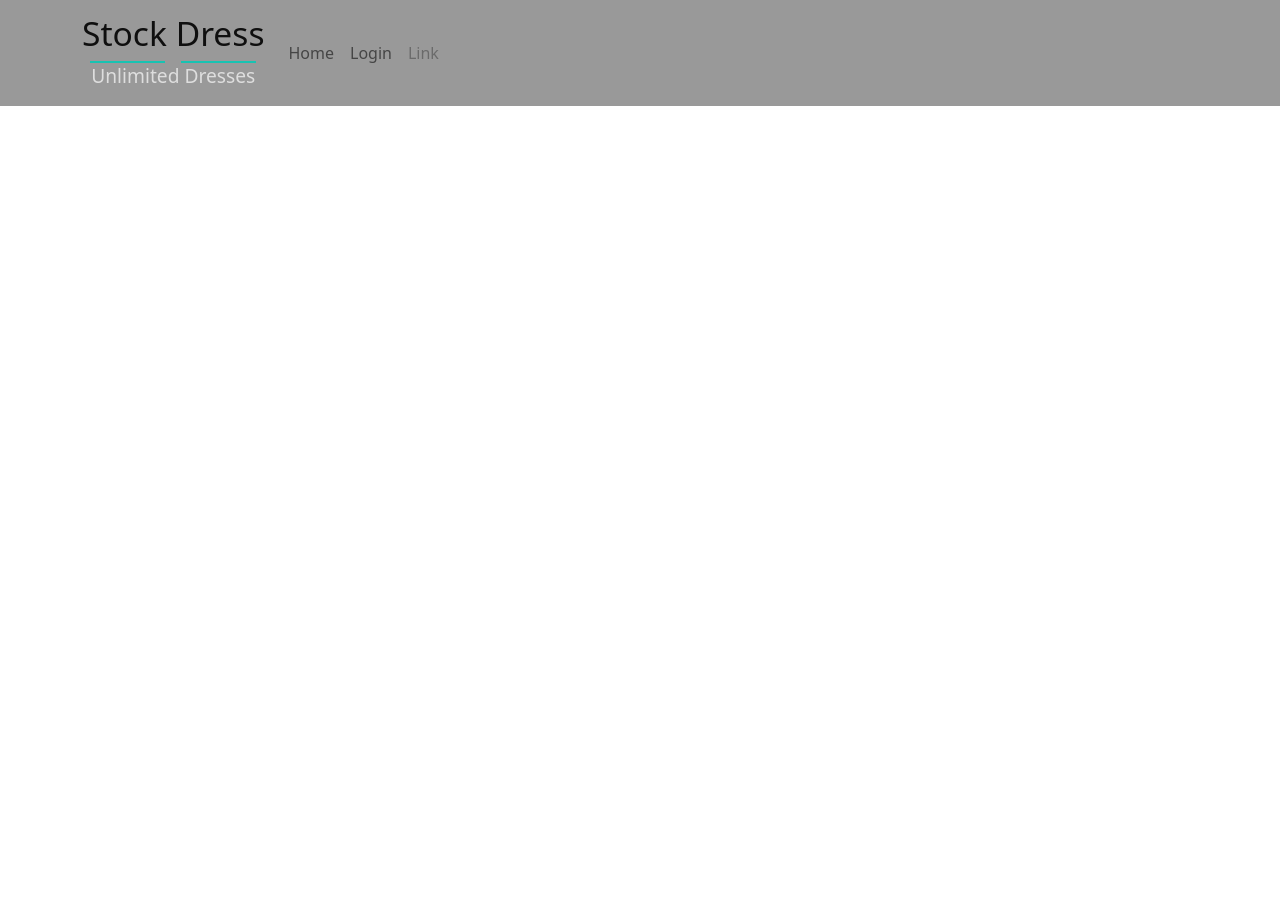
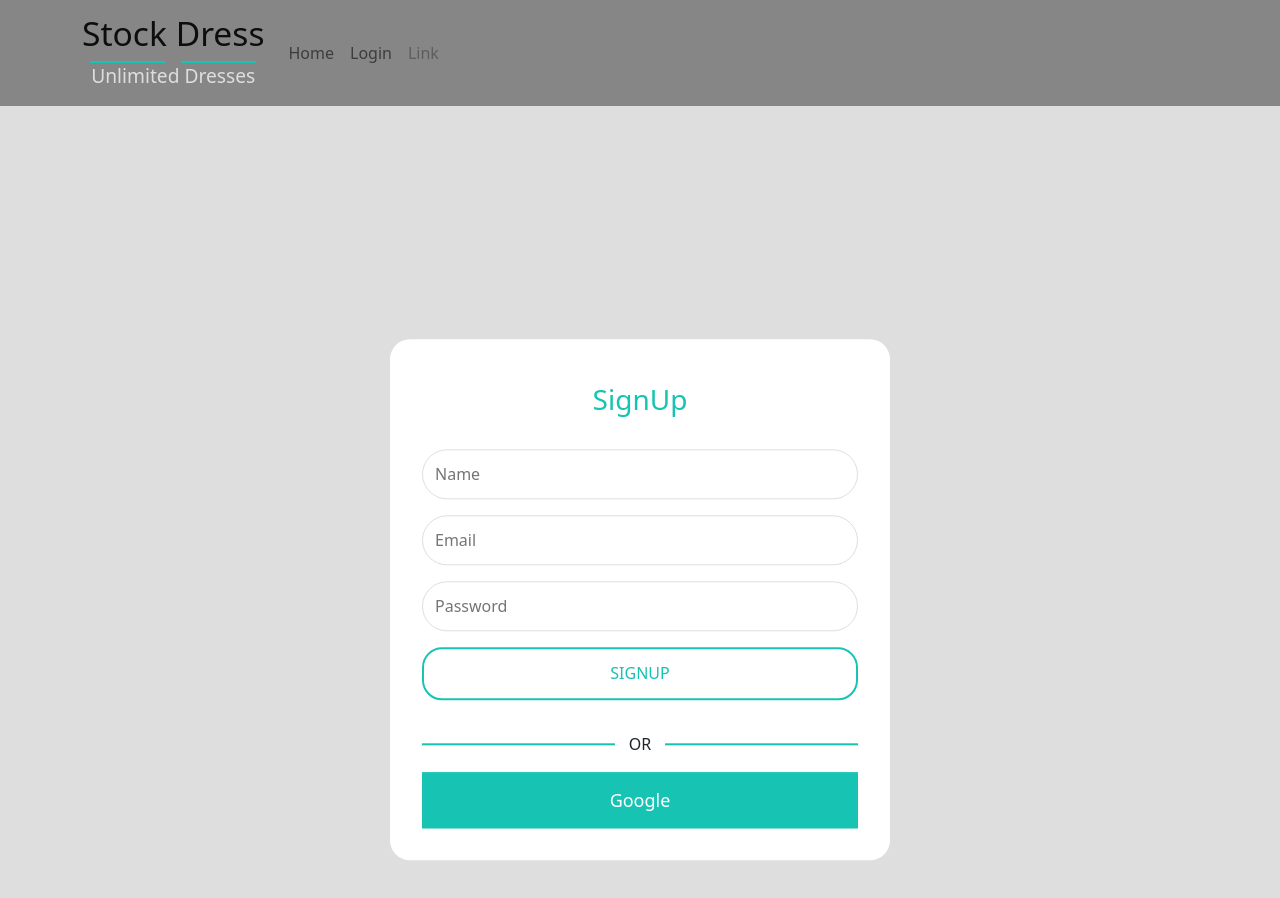
Before and after one commit to Md-Ataur-Rahman/Stock-Dress, a React (Create React App) app: page /signup in a window 1280 px wide. Shown: the top 898 px of the page. Before the commit the page ends 800 px from the top, so only its background shows below. Built offline with nearby package versions, Linux system fonts and the light colour scheme.

Commit message:
signup added

```diff
--- a/package.json
+++ b/package.json
@@ -8,6 +8,7 @@
     "@testing-library/user-event": "^13.5.0",
     "bootstrap": "^5.1.3",
     "firebase": "^9.6.11",
+    "process": "^0.11.10",
     "react": "^18.1.0",
     "react-bootstrap": "^2.3.1",
     "react-dom": "^18.1.0",
--- a/src/App.js
+++ b/src/App.js
@@ -4,6 +4,7 @@ import Home from "./Components/Home/Home";
 import { Route, Routes } from "react-router-dom";
 import Login from "./Components/Login/Login";
 import Header from "./Components/Header/Header";
+import SignUp from "./Components/SignUp/SignUp";
 
 function App() {
   return (
@@ -13,6 +14,7 @@ function App() {
         <Route path="/" element={<Home />}></Route>
         <Route path="/home" element={<Home />}></Route>
         <Route path="/login" element={<Login />}></Route>
+        <Route path="/signup" element={<SignUp />}></Route>
       </Routes>
     </div>
   );
--- a/src/Components/Login/Login.js
+++ b/src/Components/Login/Login.js
@@ -1,24 +1,44 @@
-import React from "react";
+import React, { useState } from "react";
 import LoginStyle from "./Login.module.css";
 import "../Style/style.css";
 import SocialBtn from "../SocialBtn/SocialBtn";
 
 const Login = () => {
+  const [userInfo, setUserInfo] = useState({
+    email: "",
+    password: "",
+  });
+
+  const handlerEmailChange = (e) => {
+    setUserInfo({ ...userInfo, email: e.target.value });
+  };
+  const handlerPasswordChange = (e) => {
+    setUserInfo({ ...userInfo, password: e.target.value });
+  };
+
+  const handlerOnSubmit = (e) => {
+    e.preventDefault();
+
+    console.log(userInfo);
+  };
+
   return (
     <section className={LoginStyle.login_section}>
-      <form className={LoginStyle.form_container}>
+      <form onSubmit={handlerOnSubmit} className={LoginStyle.form_container}>
         <h3 className={LoginStyle.form_header}>Login</h3>
         <input
           type="email"
           name="email"
           placeholder="Email"
           className={LoginStyle.input_field}
+          onChange={handlerEmailChange}
         />
         <input
           type="password"
           name="password"
           placeholder="Password"
           className={LoginStyle.input_field}
+          onChange={handlerPasswordChange}
         />
         <input
           style={{ width: "100%", borderRadius: "20px" }}
--- a/src/Components/SignUp/SignUp.js
+++ b/src/Components/SignUp/SignUp.js
@@ -1,7 +1,68 @@
-import React from "react";
+import React, { useState } from "react";
+import auth from "../../firebase.init";
+import SocialBtn from "../SocialBtn/SocialBtn";
+import StyleSignUp from "./SignUp.module.css";
+import { useCreateUserWithEmailAndPassword } from "react-firebase-hooks/auth";
 
 const SignUp = () => {
-  return <div>SignUp</div>;
+  const [userInfo, setUserInfo] = useState({
+    name: "",
+    email: "",
+    password: "",
+  });
+  const [createUserWithEmailAndPassword, user, loading, error] =
+    useCreateUserWithEmailAndPassword(auth);
+  const handlerNameChange = (e) => {
+    setUserInfo({ ...userInfo, name: e.target.value });
+  };
+  const handlerEmailChange = (e) => {
+    setUserInfo({ ...userInfo, email: e.target.value });
+  };
+  const handlerPasswordChange = (e) => {
+    setUserInfo({ ...userInfo, password: e.target.value });
+  };
+
+  const handlerOnSubmit = (e) => {
+    e.preventDefault();
+    createUserWithEmailAndPassword(userInfo.email, userInfo.password);
+
+    console.log(userInfo);
+  };
+  return (
+    <section className={StyleSignUp.signup_section}>
+      <form onSubmit={handlerOnSubmit} className={StyleSignUp.form_container}>
+        <h3 className={StyleSignUp.form_header}>SignUp</h3>
+        <input
+          type="text"
+          name="name"
+          placeholder="Name"
+          className={StyleSignUp.input_field}
+          onSubmit={handlerNameChange}
+        />
+        <input
+          type="email"
+          name="email"
+          placeholder="Email"
+          className={StyleSignUp.input_field}
+          onChange={handlerEmailChange}
+        />
+        <input
+          type="password"
+          name="password"
+          placeholder="Password"
+          className={StyleSignUp.input_field}
+          onChange={handlerPasswordChange}
+        />
+        <input
+          style={{ width: "100%", borderRadius: "20px" }}
+          type="submit"
+          value="SignUp"
+          className="primary_btn"
+        />
+        <SocialBtn />
+      </form>
+    </section>
+  );
 };
 
 export default SignUp;
--- /dev/null
+++ b/src/Components/SignUp/SignUp.module.css
@@ -0,0 +1,46 @@
+.form_header {
+    text-align: center;
+    color: #17C3B2;
+    padding: .75rem 0 1rem;
+}
+
+.signup_section {
+    position: relative;
+    width: 100%;
+    height: 150vh;
+    background-color: #dedede;
+}
+
+.form_container {
+    position: absolute;
+    width: 500px;
+    min-height: 400px;
+    top: 50%;
+    left: 50%;
+    transform: translate(-50%, -50%);
+    -webkit-transform: translate(-50%, -50%);
+    -moz-transform: translate(-50%, -50%);
+    -ms-transform: translate(-50%, -50%);
+    -o-transform: translate(-50%, -50%);
+    background-color: white;
+    padding: 2rem;
+    border-radius: 20px;
+    -webkit-border-radius: 20px;
+    -moz-border-radius: 20px;
+    -ms-border-radius: 20px;
+    -o-border-radius: 20px;
+}
+
+.input_field {
+    width: 100%;
+    display: block;
+    margin: 1rem 0;
+    padding: .75rem;
+    border: 1px solid #dedede;
+    border-radius: 100px;
+    -webkit-border-radius: 100px;
+    -moz-border-radius: 100px;
+    -ms-border-radius: 100px;
+    -o-border-radius: 100px;
+    outline: none;
+}
--- a/src/firebase.init.js
+++ b/src/firebase.init.js
@@ -1,16 +1,24 @@
 // Import the functions you need from the SDKs you need
 import { initializeApp } from "firebase/app";
 import { getAuth } from "firebase/auth";
-require("dotenv").config();
 
+// const firebaseConfig = {
+//   apiKey: process.env.API_KEY,
+//   authDomain: process.env.AUTH_DOMAIN,
+//   projectId: process.env.PROJECT_ID,
+//   storageBucket: process.env.STORAGE_BUCKET,
+//   messagingSenderId: process.env.MESSAGING_SENDER_ID,
+//   appId: process.env.APP_ID,
+//   measurementId: process.env.MEASUREMENT_ID,
+// };
 const firebaseConfig = {
-  apiKey: process.env.API_KEY,
-  authDomain: process.env.AUTH_DOMAIN,
-  projectId: process.env.PROJECT_ID,
-  storageBucket: process.env.STORAGE_BUCKET,
-  messagingSenderId: process.env.MESSAGING_SENDER_ID,
-  appId: process.env.APP_ID,
-  measurementId: process.env.MEASUREMENT_ID,
+  apiKey: "AIzaSyBWobnhbdeMdNpz7F9q5dTuHUMdhGgSn2Y",
+  authDomain: "stock-dress.firebaseapp.com",
+  projectId: "stock-dress",
+  storageBucket: "stock-dress.appspot.com",
+  messagingSenderId: "499739065911",
+  appId: "1:499739065911:web:cc7bc80aa1bdb78f8409b2",
+  measurementId: "G-M1XD8DLK4V",
 };
 
 const app = initializeApp(firebaseConfig);
```
Also changed, not shown: 2 other files (tests, documents, lock files or other folders).
